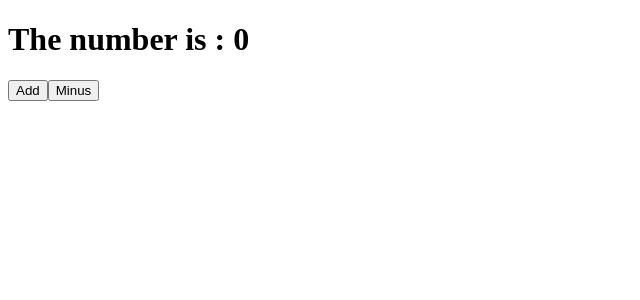
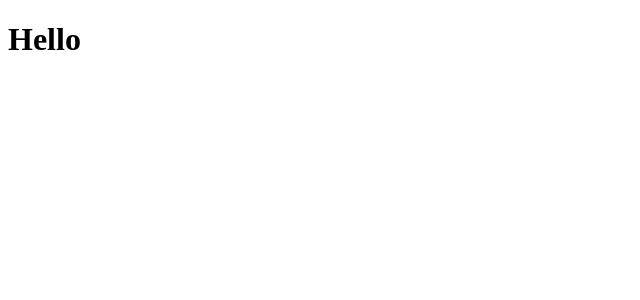
Before and after one commit to adxvz60/movie_app_2021, a React (Create React App) app: page / in a window 1280 px wide. Shown: the top 300 px of the page, without its empty margins (0-640 px from the left). Built offline with nearby package versions, Linux system fonts and the light colour scheme.

Commit message:
Add class and render
클래스 및 reaner추가

```diff
--- a/src/App.js
+++ b/src/App.js
@@ -1,46 +1,20 @@
-import React, {Component} from 'react'
+//import React, {Component} from 'react'
+import React from "react";
 
-class App extends Component{
-    constructor(props){
+class App extends React.Component{
+    constructor(props) {
         super(props)
-        console.log('constructor')
-    }
-    state={
-        count: 0
+        console.log('constructor');
     }
 
-add = () => {
-    this.setSatate(current => ({count: this.state.count +1}))
-}
-
-minus = () => {
-    this.setSatate(current => ({count: this.state.count -1}))
-}
-
-componentDidMount() {
-    console.log('componentDidMount');
-}
-
-componentDidUpdate() {
-    console.log('componentDidUpdate');
-}
-
-componentWillUnmount() {
-    console.log('componentWillUnmount');
-}
-
-
-
-render(){
-    console.log('render')
-    return(
-        <div>
-            <h1>The number is : {this.state.count}</h1>
-            <button onClick={this.add}>Add</button>
-            <button onClick={this.minus}>Minus</button>
-        </div>
+    render(){
+        console.log('render')
+        return(
+            <div>
+                <h1>Hello</h1>
+            </div>
         )
     }
 }
 
-export default App
+export default App;
```
